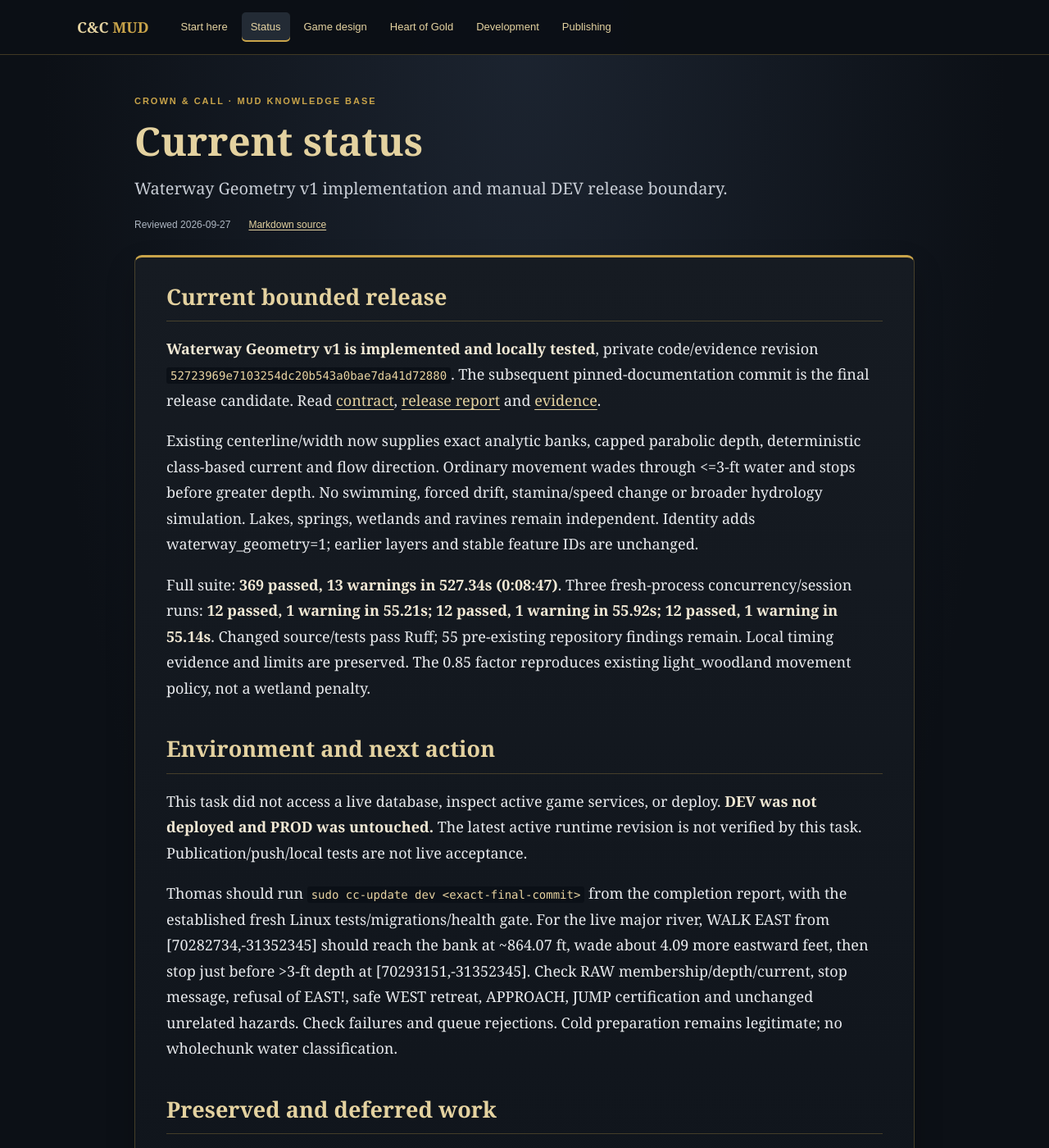
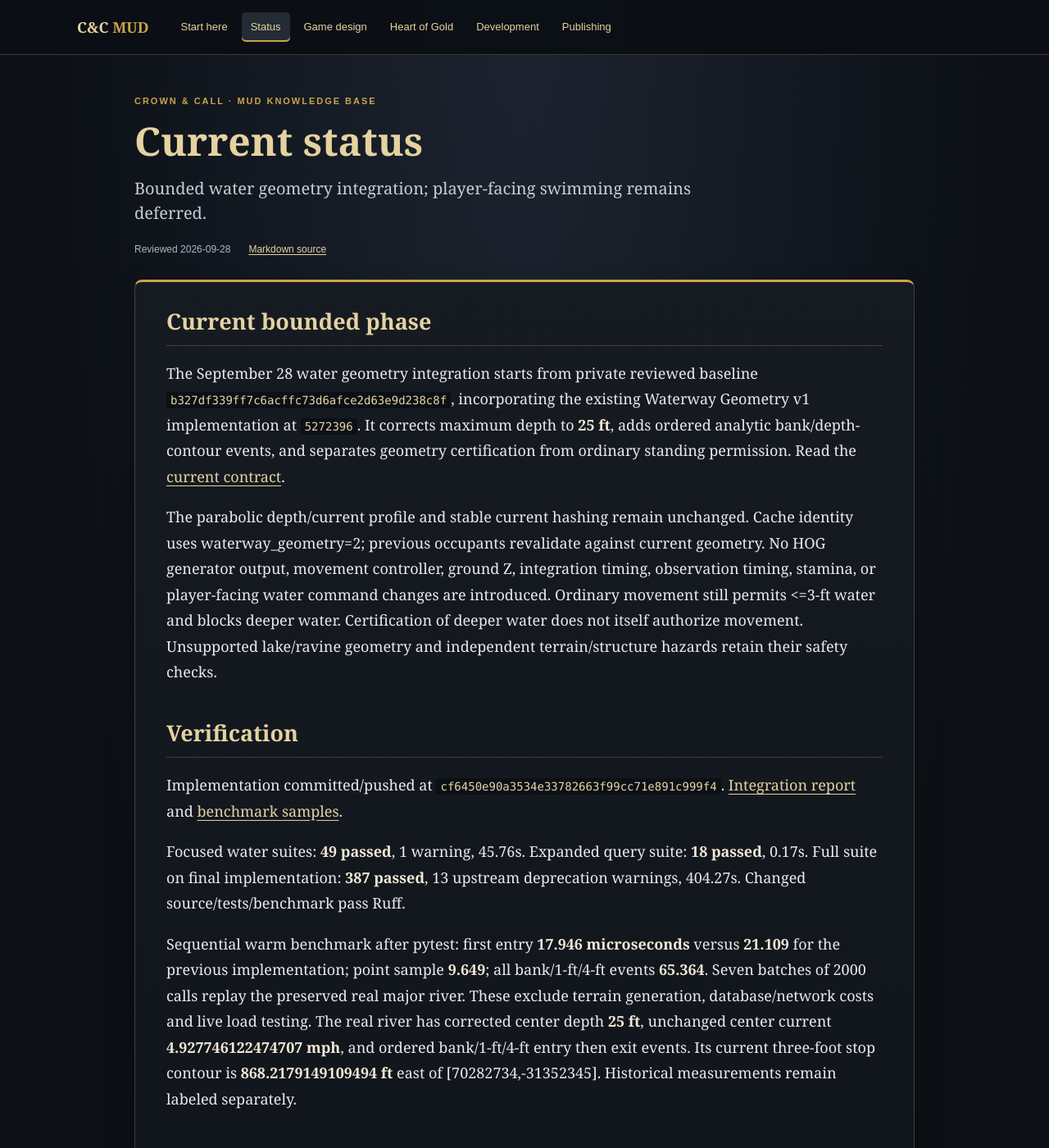
Before and after one commit to twpaige/ForgottenWords, a Jekyll site: the page built from CCMud/STATUS.md, in a window 1280 px wide and 1400 px high. Shown: the whole window at 82% size. Built offline with Jekyll 4.4.1, drawn with Linux system fonts in a browser that asks for light colours; some of the changed text lies outside the part shown.

Commit message:
Document corrected water depth and ordered certified geometry queries

```diff
--- a/CCMud/HOG.md
+++ b/CCMud/HOG.md
@@ -1,7 +1,7 @@
 ---
 title: Heart of Gold
 description: Deterministic world-generation architecture, physical constraints, and preview limits.
-reviewed: 2026-09-27
+reviewed: 2026-09-28
 nav: hog
 permalink: /CCMud/hog.html
 ---
@@ -10,6 +10,53 @@ This is the canonical HOG architecture reference, carried forward from Crown-Cal
 
 * Contents
 {:toc}
+
+## Water geometry integration (2026-09-28)
+
+This bounded extension retains the Waterway Geometry v1 model with a **25-foot
+maximum depth**, ordered analytic segment queries, and separate position geometry
+certification. It does not implement WADE/SWIM/FLOAT or change movement timing,
+stamina, current drift, ground Z, or the existing ordinary-wading <=3-ft policy.
+The 0.1-second integration and configurable 15-second observations remain current.
+
+`WaterwayArea.intervals(A,B,radius=None)` returns all merged occupied intervals
+as segment fractions in [0,1]. `crossing` retains first-entry compatibility.
+`segment_events(A,B,depths=())` returns ordered immutable records with `feature_id`,
+`t`, `point` (world inches), `depth_feet` and `kind` (enter/exit/touch).
+Zero depth denotes the bank; positive depths query the region depth >= threshold.
+Duplicate requested thresholds collapse; finite nonnegative thresholds above the
+feature maximum return no contour events. Invalid thresholds raise ValueError.
+A tangent is one touch, not an entry/exit pair. Stationary segments have no events.
+Endpoints inside water do not invent transitions. Actual boundary intersections at
+segment endpoints are included. A segment lying along a contour retains the endpoints
+of that closed contact interval; callers must use precise point depth for strict
+movement-legality comparisons rather than interpreting contact as deeper water.
+
+The existing analytic capsule intersections are retained as intervals and merged
+with a 1e-6-inch spatial tolerance. Repeated encounters with one winding feature
+remain separate. No stepping, rasterization, hydraulic solver or flow calculation
+is added. Depth contours use R*sqrt(1-depth/D). Point overlap aggregation remains
+maximum depth and the strongest contributor's current vector; per-feature identities
+remain available and segment events do not sum currents.
+
+`Chunk.position_facts(x,y)` returns `classification` plus `water` facts:
+CERTIFIED_DRY, CERTIFIED_WATER, or UNKNOWN. Only complete, in-bounds certified terrain
+can qualify. Unsupported restricted areas override water membership; unresolved coarse
+water flags do not certify water. Deep modeled water can be geometrically certified
+without granting standing permission. `Chunk.surface`, MovementGate, structure checks
+and the current <=3-ft movement restriction remain in force. No riverbed or water-surface
+Z is created. Future modes must explicitly consume certification and apply their own
+movement policy; they must not globally bypass existing hazards.
+
+`Chunk.water_events(A,B,depths=())` requires a supported segment within that complete
+chunk and refuses intersections with unsupported restricted areas. It sorts per-feature
+events deterministically and deduplicates identical records. Across chunks, callers split
+at seams and deduplicate identical feature/contour seam events; full source shapes are
+retained, so splitting does not create spurious bank events. This geometry query is not
+a general movement authorization. Lakes/coasts/oceans remain unsupported here.
+
+The prior release report and evidence retain their old measurements. Current test and
+performance results belong in Status and the new integration report.
 
 ## Waterway Geometry v1 (2026-09-27)
 
@@ -31,7 +78,7 @@ width generator: max(0.2,2.5*sqrt(mean four-season discharge)). Preserve class,
 and discharge metadata. Gameplay depth/current are not independently inferred from CFS.
 For W in feet, R=W/2 and shortest polyline distance d:
 
-- Maximum depth D=min(W/5,30) ft. The 30-ft cap is intentional.
+- Maximum depth D=min(W/5,25) ft. Thomas corrected the prior 30-ft cap on 2026-09-28; only widths greater than 125 ft change.
 - P=max(0,1-(d/R)^2). Local depth=D*P and current=Vmax*P inside; outside values are null.
 - Banks are analytic radius-R capsules around the segments, with round joins/endcaps.
 - D<=3 permits crossing the whole reach; D>3 blocks the capsule core of radius
@@ -69,13 +116,18 @@ Outside distance is exact bank distance. Inside distance=0 means membership; pro
 clearance and a nearest reach-bank projection are not surveyed union-egress geometry.
 Diagnostic candidates still do not establish perception or LOS.
 
-Identity adds `waterway_geometry=1`; dev_walking=4, ravine_reservation=1,
+The original release added `waterway_geometry=1`; the September 28 correction uses
+`waterway_geometry=2` to invalidate old geometry caches. The current hash namespace
+remains `waterway_geometry:1` so existing currents do not reroll. dev_walking=4, ravine_reservation=1,
 wetland_footprint=1 and local_hydrology=3 remain. Stable feature IDs are unchanged.
-Current default identity: `fa7832319e2551c9310fb52c00f79b762ab3a05887bb9e70094c4453855aae0f`. Historical occupants revalidate
+Historical September 27 identity: `fa7832319e2551c9310fb52c00f79b762ab3a05887bb9e70094c4453855aae0f`. Historical occupants revalidate
 under current geometry; prior caches do not certify the new generation.
 No floods, seasonal stages, dynamic banks, erosion, raster solver or hydraulic simulation.
 
-### Live river and speed finding
+### Historical September 27 river and speed finding
+
+The following measurements used the old 30-ft cap. They remain historical evidence,
+not current contour/stop coordinates. The corrected maximum depth for this river is 25 ft.
 
 `867359018957601:waterway:5822:89` has width 126.54709438328703 ft,
 maximum depth 25.309418876657407 ft, and deterministic maximum current
--- a/CCMud/STATUS.md
+++ b/CCMud/STATUS.md
@@ -1,50 +1,57 @@
 ---
 title: Current status
-description: Waterway Geometry v1 implementation and manual DEV release boundary.
-reviewed: 2026-09-27
+description: Bounded water geometry integration; player-facing swimming remains deferred.
+reviewed: 2026-09-28
 nav: status
 permalink: /CCMud/status.html
 ---
 
-## Current bounded release
+## Current bounded phase
 
-**Waterway Geometry v1 is implemented and locally tested**, private code/evidence
-revision `52723969e7103254dc20b543a0bae7da41d72880`. The subsequent pinned-documentation commit is the final
-release candidate. Read [contract](hog.html#waterway-geometry-v1-2026-09-27),
-[release report](https://github.com/twpaige/Crown-Call/blob/52723969e7103254dc20b543a0bae7da41d72880/docs/waterway-geometry-v1-release.md) and [evidence](https://github.com/twpaige/Crown-Call/tree/52723969e7103254dc20b543a0bae7da41d72880/docs/evidence/waterway-geometry-v1).
+The September 28 water geometry integration starts from private reviewed baseline
+`b327df339ff7c6acffc73d6afce2d63e9d238c8f`, incorporating the existing Waterway
+Geometry v1 implementation at `5272396`. It corrects maximum depth to **25 ft**,
+adds ordered analytic bank/depth-contour events, and separates geometry certification
+from ordinary standing permission. Read the [current contract](hog.html#water-geometry-integration-2026-09-28).
 
-Existing centerline/width now supplies exact analytic banks, capped parabolic depth,
-deterministic class-based current and flow direction. Ordinary movement wades through
-<=3-ft water and stops before greater depth. No swimming, forced drift, stamina/speed
-change or broader hydrology simulation. Lakes, springs, wetlands and ravines remain independent.
-Identity adds waterway_geometry=1; earlier layers and stable feature IDs are unchanged.
+The parabolic depth/current profile and stable current hashing remain unchanged.
+Cache identity uses waterway_geometry=2; previous occupants revalidate against current
+geometry. No HOG generator output, movement controller, ground Z, integration timing,
+observation timing, stamina, or player-facing water command changes are introduced.
+Ordinary movement still permits <=3-ft water and blocks deeper water. Certification
+of deeper water does not itself authorize movement. Unsupported lake/ravine geometry
+and independent terrain/structure hazards retain their safety checks.
 
-Full suite: **369 passed, 13 warnings in 527.34s (0:08:47)**. Three fresh-process concurrency/session runs:
-**12 passed, 1 warning in 55.21s; 12 passed, 1 warning in 55.92s; 12 passed, 1 warning in 55.14s**. Changed source/tests pass Ruff;
-55 pre-existing repository findings remain. Local timing evidence and limits are preserved.
-The 0.85 factor reproduces existing light_woodland movement policy, not a wetland penalty.
+## Verification
 
-## Environment and next action
+Implementation committed/pushed at `cf6450e90a3534e33782663f99cc71e891c999f4`.
+[Integration report](https://github.com/twpaige/Crown-Call/blob/c07999c5d5302d1c62007868aa836c40db64c96e/docs/water-geometry-integration.md)
+and [benchmark samples](https://github.com/twpaige/Crown-Call/blob/cf6450e90a3534e33782663f99cc71e891c999f4/docs/water-geometry-integration-benchmark.json).
 
-This task did not access a live database, inspect active game services, or deploy.
-**DEV was not deployed and PROD was untouched.** The latest active runtime revision
-is not verified by this task. Publication/push/local tests are not live acceptance.
+Focused water suites: **49 passed**, 1 warning, 45.76s. Expanded query suite:
+**18 passed**, 0.17s. Full suite on final implementation: **387 passed**, 13 upstream
+deprecation warnings, 404.27s. Changed source/tests/benchmark pass Ruff.
 
-Thomas should run `sudo cc-update dev <exact-final-commit>` from the completion report,
-with the established fresh Linux tests/migrations/health gate. For the live major river,
-WALK EAST from [70282734,-31352345] should reach the bank at ~864.07 ft, wade about
-4.09 more eastward feet, then stop just before >3-ft depth at [70293151,-31352345].
-Check RAW membership/depth/current, stop message, refusal of EAST!, safe WEST retreat,
-APPROACH, JUMP certification and unchanged unrelated hazards. Check failures and queue
-rejections. Cold preparation remains legitimate; no wholechunk water classification.
+Sequential warm benchmark after pytest: first entry **17.946 microseconds** versus
+**21.109** for the previous implementation; point sample **9.649**; all bank/1-ft/4-ft
+events **65.364**. Seven batches of 2000 calls replay the preserved real major river.
+These exclude terrain generation, database/network costs and live load testing.
+The real river has corrected center depth **25 ft**, unchanged center current
+**4.927746122474707 mph**, and ordered bank/1-ft/4-ft entry then exit events.
+Its current three-foot stop contour is **868.2179149109494 ft** east of
+[70282734,-31352345]. Historical measurements remain labeled separately.
 
-## Preserved and deferred work
+## Environment and next phase
 
-Keep 500-ft chunks/25-ft sampling, existing movement/time/stamina, bounded prewarm,
-immutable regional products, one generation worker, independent sessions and bounded
-failure diagnostics. Historical 13 failures remain unidentified. The original Step 10
-reports and subsequent ravine/wetland evidence remain durable via [evidence](evidence.html).
+No DEV/PROD deployment, live database access or live gameplay verification is part
+of this pass. Active runtime revision is not checked here. Publication and automated
+tests are separate from game deployment; PROD has no release authorization.
 
-Deferred: swimming/drowning, current-induced effects, boats, bridges/ford generation,
-seasonal stages/floods, wetland penalties, spring geometry, ravine interiors, prose/LOS,
-query architecture, dynamic time/travel scaling and distributed workers.
+Return this geometry integration for review before implementing WADE/SWIM/FLOAT,
+AUTOWADE/AUTOSWIM, SET/STATUS, water prose, stamina changes or current-driven movement.
+The next movement layer must apply its own mode policy to certified positions,
+handle enter/exit/touch events and strict depth comparisons, and compose chunk-local
+queries without duplicate seam events. Existing independent hazards remain mandatory.
+Lakes/coasts/oceans and absolute water-surface/riverbed Z remain outside this pass.
+
+Earlier investigation and release evidence remain accessible through [Evidence](evidence.html).
```
Also changed, not shown: CCMud/DESIGN.md (+13 -2 lines), CCMud/WORK_START_HERE.md (+4 -3 lines).
